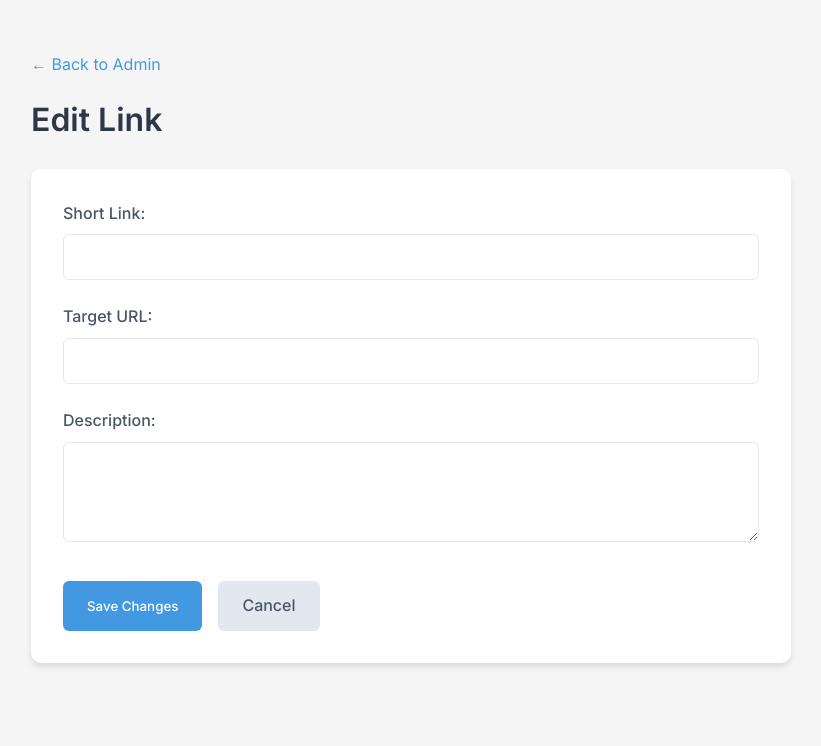
After one commit to jmaddington/url-shortener, a Flask app: template templates/edit.html in a window 1280 px wide. The commit adds this page. Shown: the top 746 px of the page, without its empty margins (229-1050 px from the left). Run offline with Flask 3, Linux system fonts and the light colour scheme; the template is opened without the code that fills it, so the values that code supplies are empty.

Commit message:
feat: Add link editing functionality

```diff
--- a/app.py
+++ b/app.py
@@ -246,6 +246,104 @@ def redirect_link(short_link):
 
 @app.route('/admin/delete', methods=['POST'])
 @requires_auth
+@app.route("/admin/edit/<short_link>", methods=["GET"])
+@requires_auth
+def edit_link(short_link):
+    conn = get_db()
+    c = conn.cursor()
+    c.execute("SELECT * FROM links WHERE short_link = ?", (short_link,))
+    link = c.fetchone()
+
+    if link is None:
+        abort(404)
+
+    return render_template("edit.html", link=link)
+
+@app.route("/admin/edit/<short_link>", methods=["POST"])
+@requires_auth
+def update_link(short_link):
+    conn = get_db()
+    c = conn.cursor()
+
+    # Get current link info
+    c.execute("SELECT * FROM links WHERE short_link = ?", (short_link,))
+    current_link = c.fetchone()
+
+    if current_link is None:
+        abort(404)
+
+    new_short_link = request.form["short_link"]
+    description = request.form.get("description", "")
+
+    if new_short_link == "admin":
+        return "Cannot use reserved word \"admin\"", 400
+
+    if current_link["is_file"]:
+        file = request.files.get("file")
+        if file and file.filename:
+            # Delete old file
+            try:
+                os.remove(current_link["target_url"])
+            except OSError:
+                pass
+
+            # Save new file
+            filename = secure_filename(file.filename)
+            file_path = os.path.join(app.config["UPLOAD_FOLDER"],
+                                    new_short_link + "_" + filename)
+            file.save(file_path)
+
+            # Update database
+            if short_link == new_short_link:
+                c.execute("""
+                    UPDATE links
+                    SET target_url = ?, filename = ?, description = ?
+                    WHERE short_link = ?
+                """, (file_path, filename, description, short_link))
+            else:
+                c.execute("""
+                    INSERT OR REPLACE INTO links
+                    (short_link, target_url, is_file, filename, created_by, description)
+                    VALUES (?, ?, 1, ?, ?, ?)
+                """, (new_short_link, file_path, filename,
+                      session["user"].get("preferred_username"), description))
+                c.execute("DELETE FROM links WHERE short_link = ?", (short_link,))
+        else:
+            # Just update description and short_link
+            if short_link == new_short_link:
+                c.execute("""
+                    UPDATE links SET description = ? WHERE short_link = ?
+                """, (description, short_link))
+            else:
+                c.execute("""
+                    INSERT OR REPLACE INTO links
+                    (short_link, target_url, is_file, filename, created_by, description)
+                    VALUES (?, ?, 1, ?, ?, ?)
+                """, (new_short_link, current_link["target_url"],
+                      current_link["filename"],
+                      session["user"].get("preferred_username"), description))
+                c.execute("DELETE FROM links WHERE short_link = ?", (short_link,))
+    else:
+        target_url = request.form["target_url"]
+        if short_link == new_short_link:
+            c.execute("""
+                UPDATE links
+                SET target_url = ?, description = ?
+                WHERE short_link = ?
+            """, (target_url, description, short_link))
+        else:
+            c.execute("""
+                INSERT OR REPLACE INTO links
+                (short_link, target_url, is_file, created_by, description)
+                VALUES (?, ?, 0, ?, ?)
+            """, (new_short_link, target_url,
+                  session["user"].get("preferred_username"), description))
+            c.execute("DELETE FROM links WHERE short_link = ?", (short_link,))
+
+    conn.commit()
+    return redirect("/admin")
+
+
 def delete_link():
     short_link = request.form['short_link']
 
--- /dev/null
+++ b/templates/edit.html
@@ -0,0 +1,173 @@
+<!DOCTYPE html>
+<html>
+<head>
+    <title>Edit Link - {{ link.short_link }}</title>
+    <meta name="viewport" content="width=device-width, initial-scale=1.0">
+    <link rel="stylesheet" href="https://fonts.googleapis.com/css2?family=Inter:wght@400;500;600&display=swap">
+    <style>
+        * {
+            margin: 0;
+            padding: 0;
+            box-sizing: border-box;
+            font-family: 'Inter', sans-serif;
+        }
+
+        body {
+            background-color: #f5f5f5;
+            color: #333;
+            line-height: 1.6;
+            padding: 2rem;
+        }
+
+        .container {
+            max-width: 800px;
+            margin: 0 auto;
+            padding: 20px;
+        }
+
+        h1 {
+            color: #2d3748;
+            font-size: 2rem;
+            margin-bottom: 1.5rem;
+        }
+
+        .card {
+            background: white;
+            border-radius: 10px;
+            padding: 2rem;
+            margin-bottom: 2rem;
+            box-shadow: 0 4px 6px rgba(0, 0, 0, 0.1);
+        }
+
+        .form-group {
+            margin-bottom: 1.5rem;
+        }
+
+        label {
+            display: block;
+            margin-bottom: 0.5rem;
+            font-weight: 500;
+            color: #4a5568;
+        }
+
+        input[type="text"],
+        input[type="url"],
+        input[type="file"],
+        textarea {
+            width: 100%;
+            padding: 0.75rem;
+            border: 1px solid #e2e8f0;
+            border-radius: 6px;
+            font-size: 1rem;
+            transition: border-color 0.2s;
+        }
+
+        textarea {
+            resize: vertical;
+            min-height: 100px;
+        }
+
+        input[type="text"]:focus,
+        input[type="url"]:focus,
+        textarea:focus {
+            outline: none;
+            border-color: #4299e1;
+            box-shadow: 0 0 0 3px rgba(66, 153, 225, 0.2);
+        }
+
+        .button-group {
+            display: flex;
+            gap: 1rem;
+            margin-top: 2rem;
+        }
+
+        button {
+            padding: 0.75rem 1.5rem;
+            border: none;
+            border-radius: 6px;
+            font-weight: 500;
+            cursor: pointer;
+            transition: background-color 0.2s;
+        }
+
+        button.primary {
+            background-color: #4299e1;
+            color: white;
+        }
+
+        button.primary:hover {
+            background-color: #3182ce;
+        }
+
+        .cancel {
+            background-color: #e2e8f0;
+            color: #4a5568;
+            text-decoration: none;
+            padding: 0.75rem 1.5rem;
+            border-radius: 6px;
+            font-weight: 500;
+        }
+
+        .cancel:hover {
+            background-color: #cbd5e0;
+        }
+
+        .current-file {
+            margin-top: 0.5rem;
+            color: #718096;
+            font-size: 0.875rem;
+        }
+
+        .back-link {
+            display: inline-block;
+            margin-bottom: 1rem;
+            color: #4299e1;
+            text-decoration: none;
+        }
+
+        .back-link:hover {
+            text-decoration: underline;
+        }
+    </style>
+</head>
+<body>
+    <div class="container">
+        <a href="/admin" class="back-link">← Back to Admin</a>
+
+        <h1>Edit Link</h1>
+
+        <div class="card">
+            <form method="POST" enctype="multipart/form-data">
+                <div class="form-group">
+                    <label>Short Link:</label>
+                    <input type="text" name="short_link" value="{{ link.short_link }}" required>
+                </div>
+
+                {% if link.is_file %}
+                    <div class="form-group">
+                        <label>Current File:</label>
+                        <div class="current-file">{{ link.filename }}</div>
+                        <label style="margin-top: 1rem;">Replace File (optional):</label>
+                        <input type="file" name="file">
+                    </div>
+                {% else %}
+                    <div class="form-group">
+                        <label>Target URL:</label>
+                        <input type="url" name="target_url" value="{{ link.target_url }}" required>
+                    </div>
+                {% endif %}
+
+                <div class="form-group">
+                    <label>Description:</label>
+                    <textarea name="description">{{ link.description or "" }}</textarea>
+                </div>
+
+                <div class="button-group">
+                    <button type="submit" class="primary">Save Changes</button>
+                    <a href="/admin" class="cancel">Cancel</a>
+                </div>
+            </form>
+        </div>
+    </div>
+</body>
+</html>
```
Also changed, not shown: templates/admin.html (+24 -2 lines).
